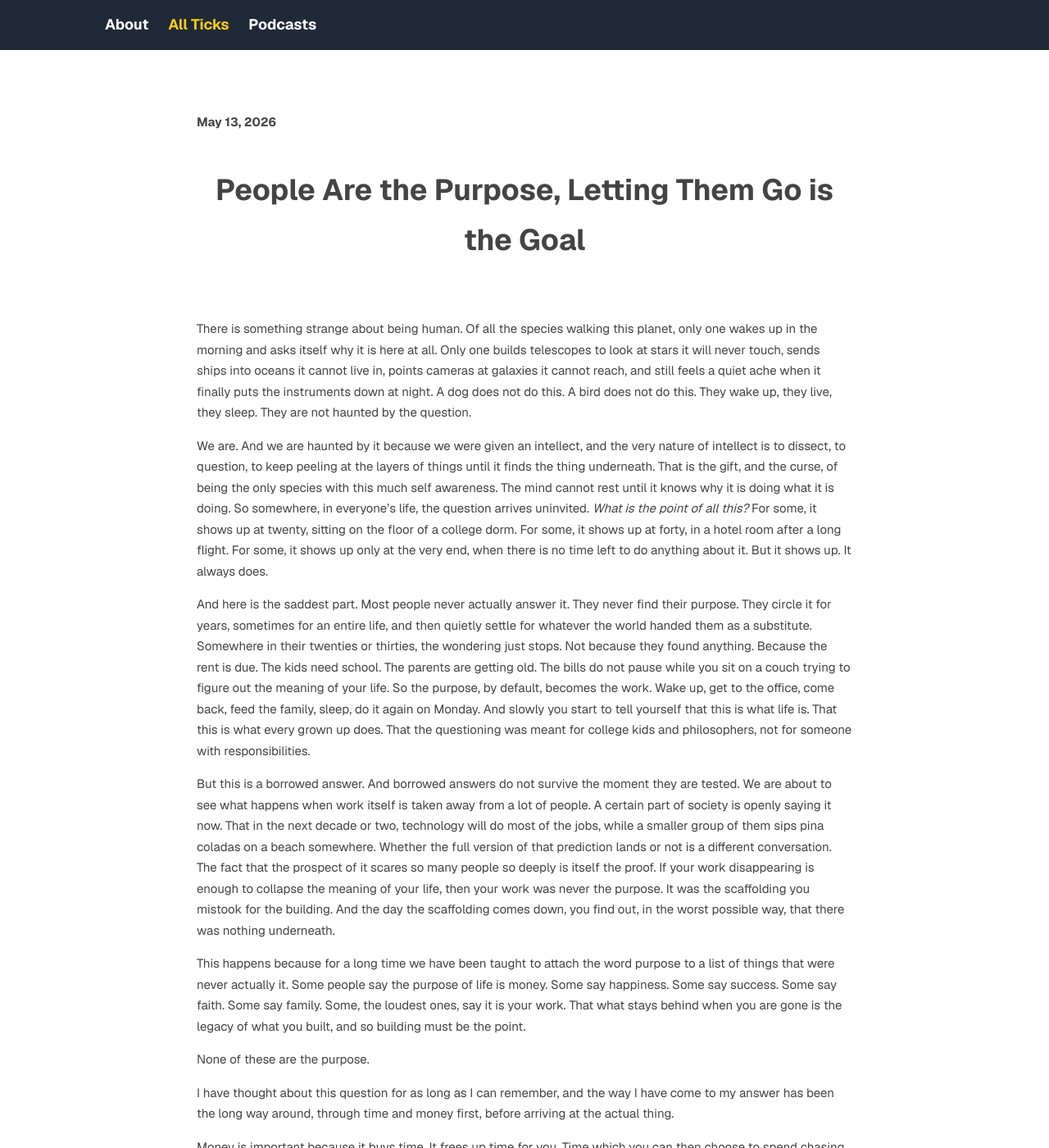
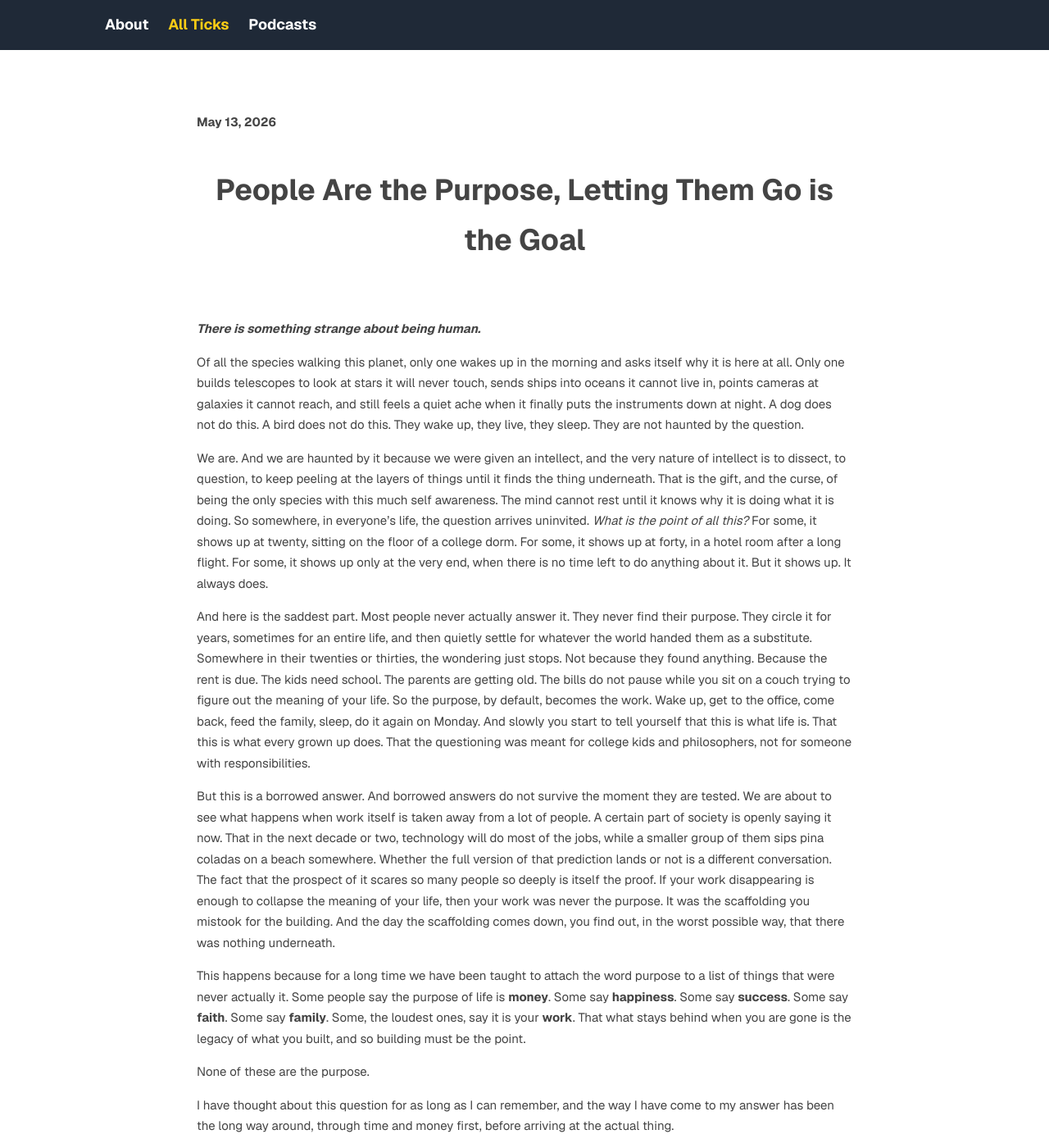
Before and after one commit to trmanish/trmanish.github.io, a Jekyll site: the page built from _posts/2026-05-13-people-are-the-purpose-letting-them-go-is-the-goal.md, in a window 1280 px wide and 1400 px high. Shown: the whole window at 82% size. Built offline with Jekyll 4.4.1, drawn with Linux system fonts in a browser that asks for light colours; some of the changed text lies outside the part shown.

Commit message:
Polish formatting in Purpose is People post

```diff
--- a/_posts/2026-05-13-people-are-the-purpose-letting-them-go-is-the-goal.md
+++ b/_posts/2026-05-13-people-are-the-purpose-letting-them-go-is-the-goal.md
@@ -11,7 +11,9 @@ published: true
 
 <br> <!-- Adds extra spacing -->
 
-There is something strange about being human. Of all the species walking this planet, only one wakes up in the morning and asks itself why it is here at all. Only one builds telescopes to look at stars it will never touch, sends ships into oceans it cannot live in, points cameras at galaxies it cannot reach, and still feels a quiet ache when it finally puts the instruments down at night. A dog does not do this. A bird does not do this. They wake up, they live, they sleep. They are not haunted by the question.
+***There is something strange about being human.***
+
+Of all the species walking this planet, only one wakes up in the morning and asks itself why it is here at all. Only one builds telescopes to look at stars it will never touch, sends ships into oceans it cannot live in, points cameras at galaxies it cannot reach, and still feels a quiet ache when it finally puts the instruments down at night. A dog does not do this. A bird does not do this. They wake up, they live, they sleep. They are not haunted by the question.
 
 We are. And we are haunted by it because we were given an intellect, and the very nature of intellect is to dissect, to question, to keep peeling at the layers of things until it finds the thing underneath. That is the gift, and the curse, of being the only species with this much self awareness. The mind cannot rest until it knows why it is doing what it is doing. So somewhere, in everyone's life, the question arrives uninvited. *What is the point of all this?* For some, it shows up at twenty, sitting on the floor of a college dorm. For some, it shows up at forty, in a hotel room after a long flight. For some, it shows up only at the very end, when there is no time left to do anything about it. But it shows up. It always does.
 
@@ -19,13 +21,15 @@ And here is the saddest part. Most people never actually answer it. They never f
 
 But this is a borrowed answer. And borrowed answers do not survive the moment they are tested. We are about to see what happens when work itself is taken away from a lot of people. A certain part of society is openly saying it now. That in the next decade or two, technology will do most of the jobs, while a smaller group of them sips pina coladas on a beach somewhere. Whether the full version of that prediction lands or not is a different conversation. The fact that the prospect of it scares so many people so deeply is itself the proof. If your work disappearing is enough to collapse the meaning of your life, then your work was never the purpose. It was the scaffolding you mistook for the building. And the day the scaffolding comes down, you find out, in the worst possible way, that there was nothing underneath.
 
-This happens because for a long time we have been taught to attach the word purpose to a list of things that were never actually it. Some people say the purpose of life is money. Some say happiness. Some say success. Some say faith. Some say family. Some, the loudest ones, say it is your work. That what stays behind when you are gone is the legacy of what you built, and so building must be the point.
+This happens because for a long time we have been taught to attach the word purpose to a list of things that were never actually it. Some people say the purpose of life is **money**. Some say **happiness**. Some say **success**. Some say **faith**. Some say **family**. Some, the loudest ones, say it is your **work**. That what stays behind when you are gone is the legacy of what you built, and so building must be the point.
 
 None of these are the purpose.
 
 I have thought about this question for as long as I can remember, and the way I have come to my answer has been the long way around, through time and money first, before arriving at the actual thing.
 
-Money is important because it buys time. It frees up time for you. Time which you can then choose to spend chasing whatever you think your purpose is, however big or small that may be.
+**Money is important because it buys time.**
+
+It frees up time for you. Time which you can then choose to spend chasing whatever you think your purpose is, however big or small that may be.
 
 Time is the original currency of life. Rest everything is a derivative. However, Money is just the currency of time. The greatest inequality in life is not money, it is time.
 
@@ -47,7 +51,7 @@ Take any joy you have ever felt in your life and trace it back honestly. The fir
 
 Now imagine the opposite. Take a suitcase of cash. Fly to Vegas. Win the biggest jackpot the casino has ever paid out. Stand alone in that hotel room with all of it spread out on the bed. No one to call. No one to share the news with. No one waiting on the other side. The high will last about ten minutes. After that, the room will get very quiet. You can only buy so much food for yourself, so many cars for yourself, so many watches for yourself, before all of it begins to look meaningless sitting in a drawer. But the joy of buying a small gift for someone you love, of seeing their face light up at something small you remembered, of sitting across from them at a table you paid for, of taking your parents on a trip they could never have taken alone, that joy does not run out. It does not get used up. It compounds.
 
-That is the test. If joy compounds when shared, and decays when alone, then the math of life is not complicated.
+That is the test. If joy compounds when shared, and decays when alone, **then the math of life is not complicated.**
 
 <div style="text-align: center; font-size: 1.5em; padding: 15px; border-radius: 8px; background-color: #fcfcfc; border: 1px solid #eee; width: 80%; margin: 20px auto;">
     Money is the currency of time, time is the canvas of life, and People are the only thing worth painting on it.
```
